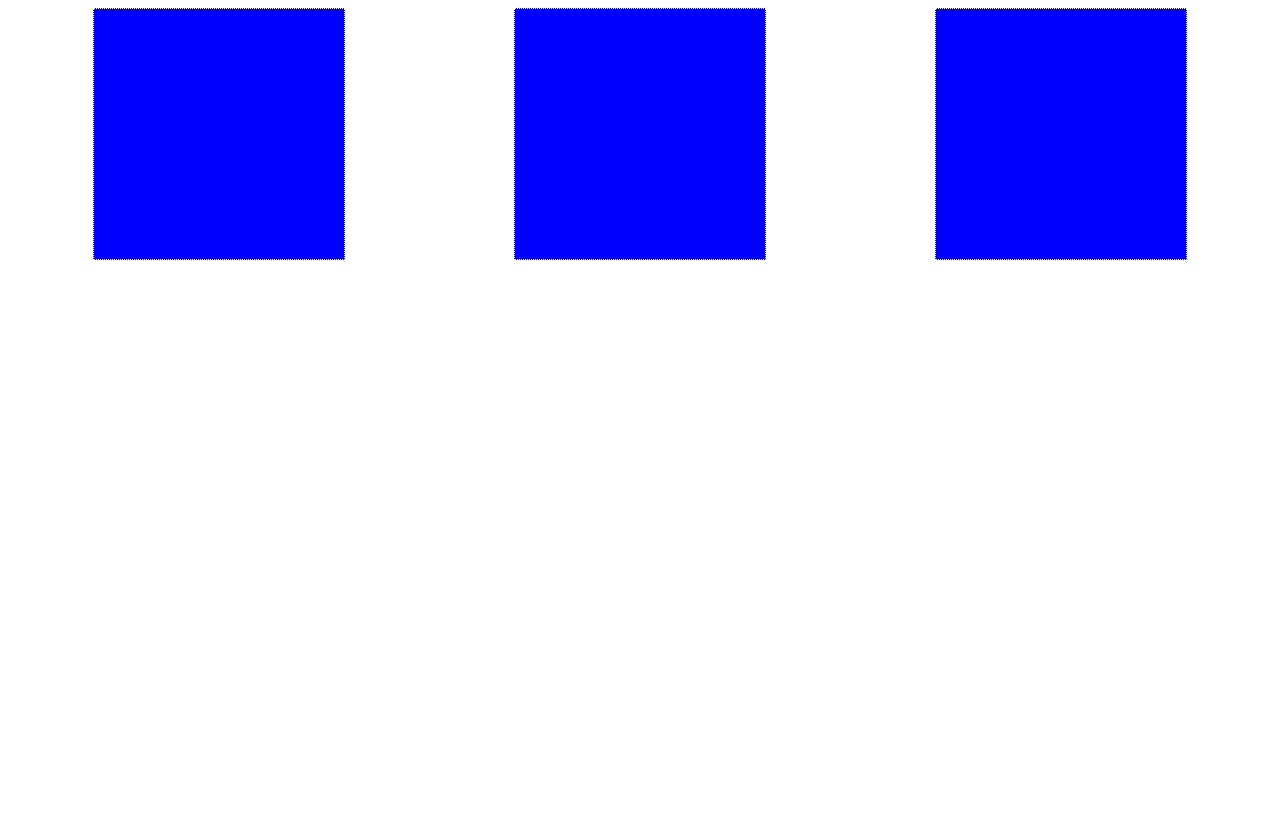
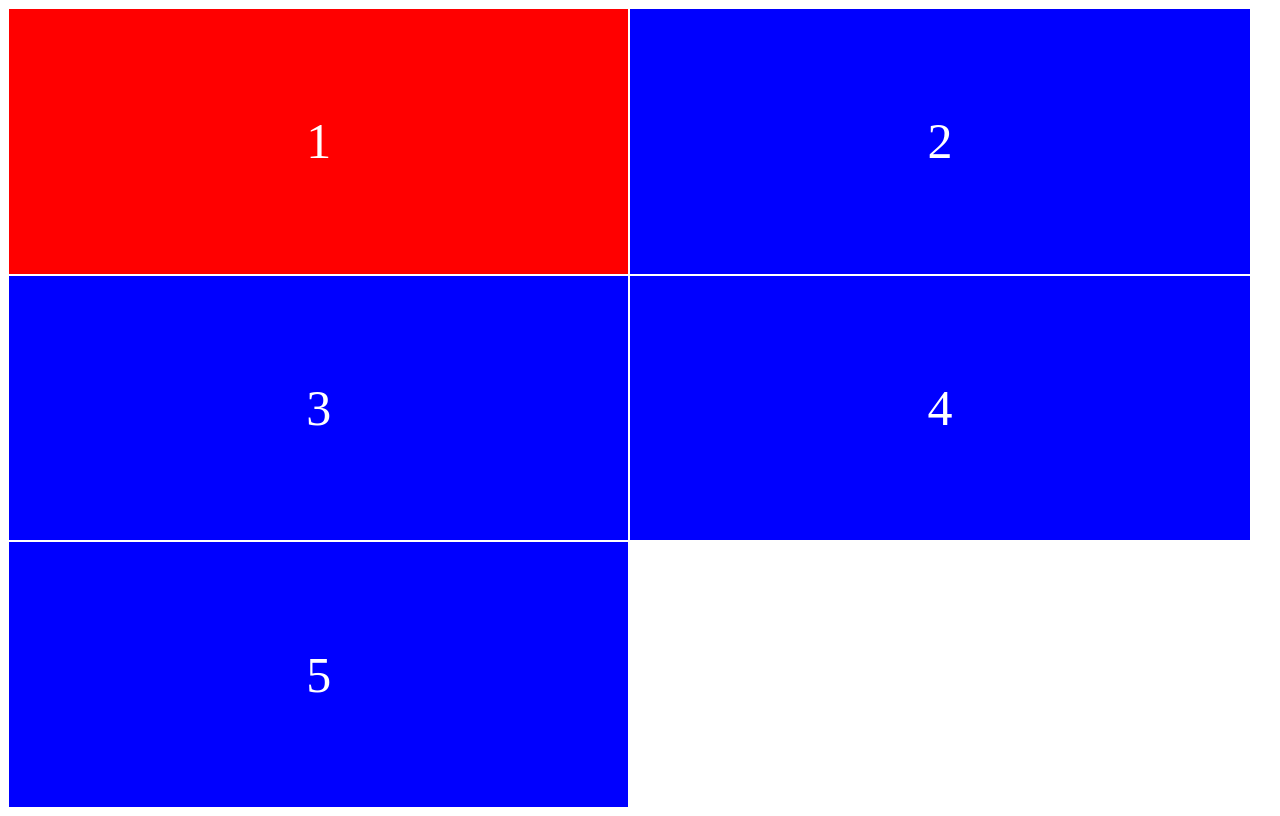
Before and after one commit to stunstunstun/awesome-styles, a website: page flexbox.html in a window 1280 px wide. Drawn offline with Linux system fonts and the light colour scheme.

Commit message:
Add flex box layout exmaple

```diff
--- a/flexbox.html
+++ b/flexbox.html
@@ -8,34 +8,44 @@
   <style>
     .main {
       display: flex;
-      justify-content: space-around;
+      flex-flow: row wrap;
+      justify-content: flex-start;
+      height: 100vh;
     }
 
     .box {
-      width: 250px;
-      height: 250px;
+      width: 49%;
       background-color: blue;
-      border: 1px dotted white;
+      border: 1px solid white;
+      display: flex;
+      justify-content: center;
+      align-items: center;
+      color: white;
+      font-size: 50px;
+    }
+
+    .box:nth-child(1) {
+      background-color: red;
     }
 
     @media only screen and (max-width: 760px) {
       .main {
-        display: flex;
-        flex-direction: column;
-        justify-content: space-around;
+        flex-flow: column;
       }
-
       .box {
         width: 100%;
+        height: 160px;
       }
     }
   </style>
 </head>
 <body>
   <div class="main">
-    <div class="box"></div>
-    <div class="box"></div>
-    <div class="box"></div>
+    <div class="box">1</div>
+    <div class="box">2</div>
+    <div class="box">3</div>
+    <div class="box">4</div>
+    <div class="box">5</div>
   </div>
 </body>
 </html>
```
Also changed, not shown: grid.html (added, +23 -0 lines).
